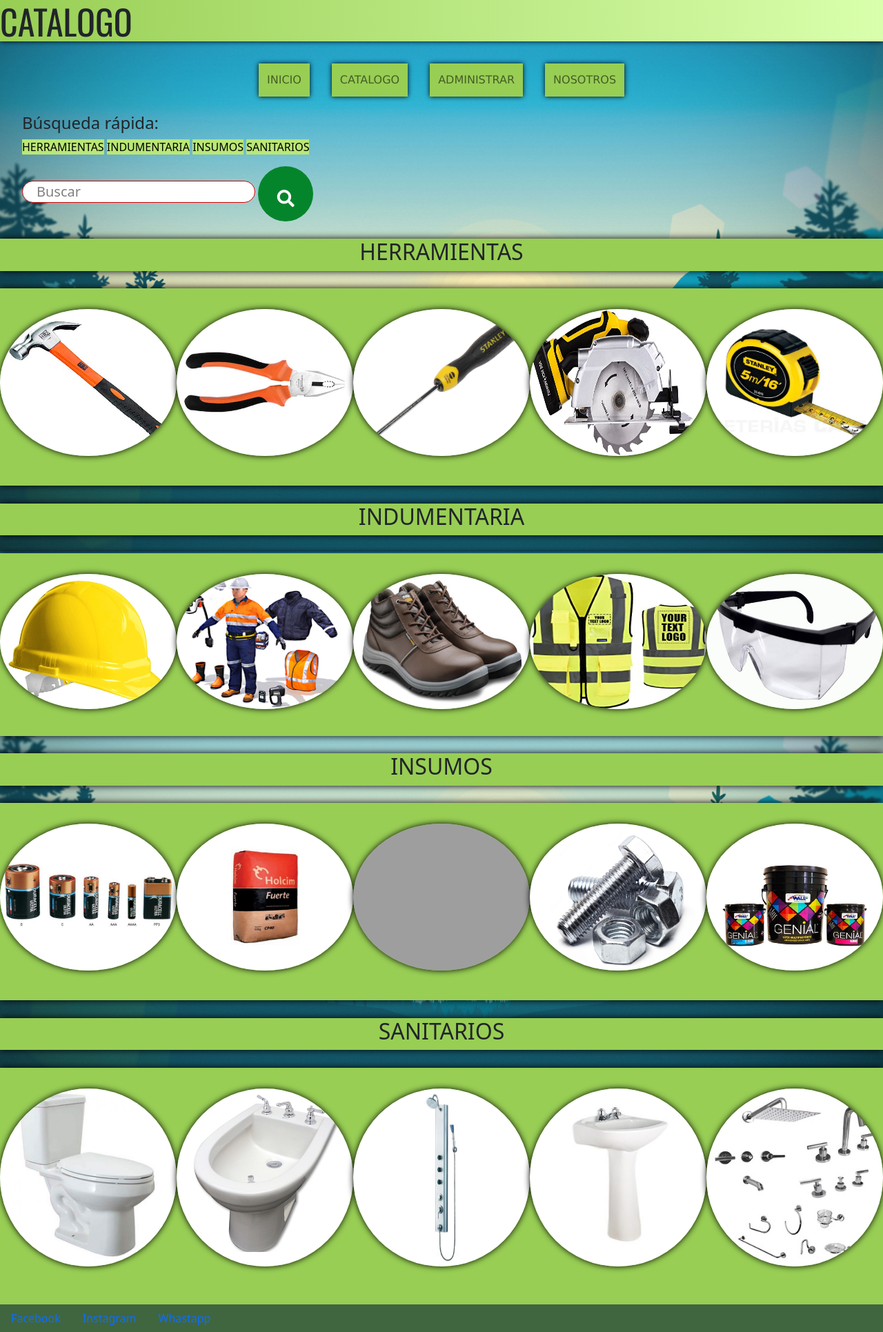
After one commit to Nripoll02/Ferreteria-Online, a PHP site: page /admin/catalogo.php in a window 1280 px wide. The commit adds this page. Shown: the whole page at 69% size. Run offline with PHP 8.4, Linux system fonts and the light colour scheme; the visitor is signed in with stand-in values (Sample User, id 1); some libraries are stand-ins or nearby versions; grey boxes are pictures that could not be loaded.

Commit message:
Proyecto global

```diff
--- /dev/null
+++ b/admin/catalogo.php
@@ -0,0 +1,190 @@
+<?php
+
+session_start();
+if(!isset($_SESSION['usuario'])){
+  echo'
+    <script>
+      alert("Por favor, debes iniciar sesion");
+      window.location = "../index.php";
+    </script>
+  ';
+  session_destroy();
+  die();
+
+}
+?>
+
+
+<!DOCTYPE html>
+<html lang="en">
+
+<head>
+  <meta charset="UTF-8">
+  <meta http-equiv="X-UA-Compatible" content="IE=edge">
+  <meta name="viewport" content="width=device-width, initial-scale=1.0">
+  <link href="https://cdn.jsdelivr.net/npm/bootstrap@5.1.3/dist/css/bootstrap.min.css" rel="stylesheet"
+    integrity="sha384-1BmE4kWBq78iYhFldvKuhfTAU6auU8tT94WrHftjDbrCEXSU1oBoqyl2QvZ6jIW3" crossorigin="anonymous">
+  <link rel="icon" href="../faticon.png">
+  <link rel="stylesheet" href="../css/styles/style.css">
+  <link rel="stylesheet" href="../css/styles/buscar.css">
+  <link rel="stylesheet" href="https://use.fontawesome.com/releases/v5.6.3/css/all.css">
+  <title>Catalogo</title>
+</head>
+
+<body>
+
+  <header>
+    <h1 class="logo">CATALOGO</h1>
+    <nav class="navbar navbar-expand-lg navbar-light ">
+      <div class="container">
+        <button class="navbar-toggler" type="button" data-bs-toggle="collapse" data-bs-target="#navbarNav"
+          aria-controls="navbarNav" aria-expanded="false" aria-label="Toggle navigation">
+          <span class="navbar-toggler-icon"></span>
+        </button>
+        <div class="collapse navbar-collapse" id="navbarNav">
+          <ul class="navbar-nav mx-auto">
+            <li class="nav-item">
+              <a class="nav-link" href="inicio.php">INICIO</a>
+            </li>
+            <li class="nav-item">
+              <a class="nav-link " href="catalogo.php">CATALOGO</a>
+            </li>
+            <li class="nav-item">
+              <a class="nav-link " href="admin.php">ADMINISTRAR</a>
+            </li>
+            <li class="nav-item">
+              <a class="nav-link" href="nosotros.php">NOSOTROS</a>
+            </li>
+
+          </ul>
+        </div>
+      </div>
+    </nav>
+
+
+  </header>
+
+
+  <main>
+
+
+      <h4>Búsqueda rápida:</h4>
+      <ul class="filtros">
+        <a href="#herramientas">HERRAMIENTAS</a>
+        <a href="#indumentaria">INDUMENTARIA</a>
+        <a href="#insumos">INSUMOS</a>
+        <a href="#sanitarios">SANITARIOS</a>
+      </ul>
+
+
+    <span class="container__buscar">
+		  <input id="inputBuscar" type="text" placeholder="Buscar">
+		  <div class="btn">
+			<i class="fa fa-search"></i>
+		  </div>
+	  </span>
+
+
+
+
+
+
+
+
+
+    <div class="informacion">
+      <a name="herramientas"><h2>HERRAMIENTAS</h2></a>
+    </div>
+
+    <section class="informacion">
+
+      <div class="imgContainer">
+        <img class="imgCatalogo1" src="../asset/catalogo/martillo.jpg" alt="imagen-martillo">
+        <img class="imgCatalogo2" src="../asset/catalogo/pinza.jpg" alt="imagen-pinza">
+        <img class="imgCatalogo3" src="../asset/catalogo/destornillador.jpg" alt="imagen-destornillador">
+        <img class="imgCatalogo4" src="../asset/catalogo/sierra.jpg" alt="imagen-sierra">
+        <img class="imgCatalogo5" src="../asset/catalogo/cinta.jpg" alt="imagen-cinta-métrica">
+      </div>
+
+    </section>
+
+    <div class="informacion">
+      <a name="indumentaria"><h2>INDUMENTARIA</h2></a>
+    </div>
+
+    <section class="informacion">
+
+      <div class="imgContainer">
+        <img class="imgCatalogo1" src="../asset/catalogo/casco.jpg" alt="imagen-casco">
+        <img class="imgCatalogo2" src="../asset/catalogo/ropa.jpg" alt="imagen-ropa-trabajo">
+        <img class="imgCatalogo3" src="../asset/catalogo/zapatos.jpg" alt="imagen-zapatos-trabajo">
+        <img class="imgCatalogo4" src="../asset/catalogo/chaleco.jpg" alt="imagen-chaleco-seguridad">
+        <img class="imgCatalogo5" src="../asset/catalogo/lentes.jpg" alt="imagen-lentes-protectores">
+      </div>
+
+    </section>
+
+    <div class="informacion">
+      <a name="insumos"><h2>INSUMOS</h2></a>
+    </div>
+
+    <section class="informacion">
+
+      <div class="imgContainer">
+        <img class="imgCatalogo1" src="../asset/catalogo/pilas.jpg" alt="imagen-pilas">
+        <img class="imgCatalogo2" src="../asset/catalogo/cemento.jpg" alt="imagen-cemento">
+        <img class="imgCatalogo3" src="../asset/catalogo/clavos.jpg" alt="imagen-clavos">
+        <img class="imgCatalogo4" src="../asset/catalogo/tornillos.jpg" alt="imagen-tornillos">
+        <img class="imgCatalogo5" src="../asset/catalogo/pintura.png" alt="imagen-pintura">
+      </div>
+
+    </section>
+
+    <div class="informacion">
+      <a name="sanitarios"><h2>SANITARIOS</h2></a>
+    </div>
+
+    <section class="informacion">
+
+      <div class="imgContainer">
+        <img class="imgCatalogo1" src="../asset/catalogo/inodoro.jpg" alt="imagen-inodoro">
+        <img class="imgCatalogo2" src="../asset/catalogo/bidet.jpg" alt="imagen-bidet">
+        <img class="imgCatalogo3" src="../asset/catalogo/ducha.jpg" alt="imagen-duch">
+        <img class="imgCatalogo4" src="../asset/catalogo/lavamanos.jpg" alt="imagen-lavamanos">
+        <img class="imgCatalogo5" src="../asset/catalogo/griferias.jpg" alt="imagen-griferias">
+      </div>
+
+    </section>
+
+
+
+
+
+
+  </main>
+
+
+
+
+  <footer class="footer">
+    <ul class="nav footer">
+      <li class="nav-item">
+        <a class="nav-link" aria-current="page" href="#">Facebook</a>
+      </li>
+      <li class="nav-item">
+        <a class="nav-link" aria-current="page" href="#">Instagram</a>
+      </li>
+      <li class="nav-item">
+        <a class="nav-link" aria-current="page" href="#">Whastapp</a>
+      </li>
+    </ul>
+  </footer>
+
+
+  <script src="https://cdn.jsdelivr.net/npm/bootstrap@5.1.3/dist/js/bootstrap.bundle.min.js"
+    integrity="sha384-ka7Sk0Gln4gmtz2MlQnikT1wXgYsOg+OMhuP+IlRH9sENBO0LRn5q+8nbTov4+1p" crossorigin="anonymous">
+  </script>
+  <scipt src="../js/buscar.js"></scipt>
+</body>
+
+</html>
--- a/css/styles/style.css
+++ b/css/styles/style.css
@@ -7,8 +7,13 @@
 }
 
 body{
-    background-color: #ffffff;
-}
+        background-image: url(../../asset/login/bg3.jpg);
+        background-size: cover;
+        background-repeat: no-repeat;
+        background-position: center;
+        background-attachment: fixed;
+    }
+
 
 .logo{
     font-family: 'Oswald', sans-serif;
@@ -29,11 +34,32 @@ nav a{
     background-color: rgb(152, 206, 84);
     border: 4px rgb(152, 206, 84) solid;
     box-shadow: 0 0 7px #000;
+    margin: 1rem;
 
 
 }
 nav a:hover{
     color: black;
+}
+
+span .btn_admin{
+    display: flex;
+    flex-direction: column;
+
+}
+.btn_admin a{
+    display: flex;
+    color: rgb(255, 255, 255);
+    text-decoration: none;
+    background-color: rgb(71, 121, 69);
+    border: 6px rgb(71, 121, 69) solid;
+    box-shadow: 0 0 7px #000;
+    margin: 1rem;
+    justify-content: center;
+
+}
+.btn_admin a:hover{
+    color: #000;
 }
 
 .btn_logOut a{
@@ -253,7 +279,7 @@ h4{
 
 
 .footer{
-    margin-bottom: 0%;
+    margin-bottom: 0;
     background-color: rgb(64, 102, 64);
 }
 
```
Also changed, not shown: admin/admin.php (added, +107 -0 lines), admin/inicio.php (added, +142 -0 lines), admin/nosotros.php (added, +124 -0 lines), login_register/login_usuario.php (+11 -4 lines).
